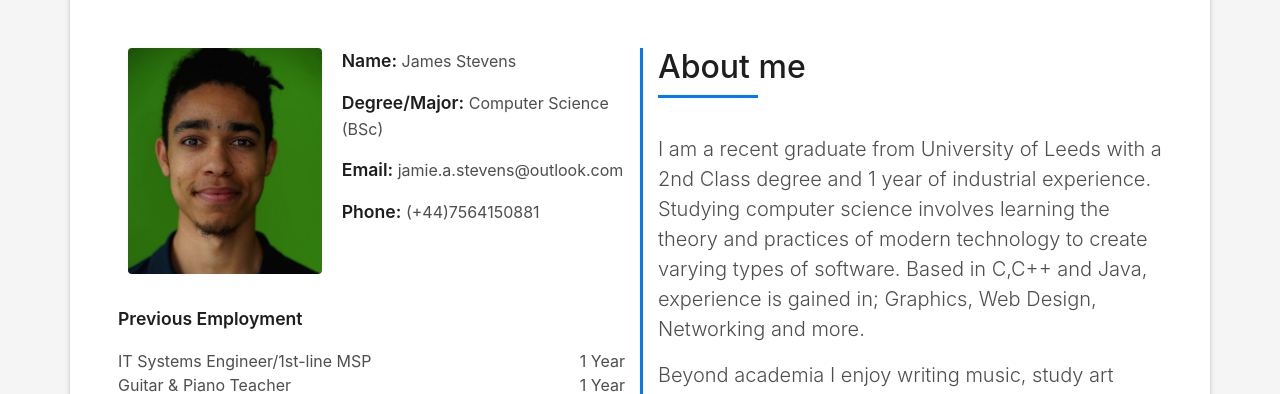
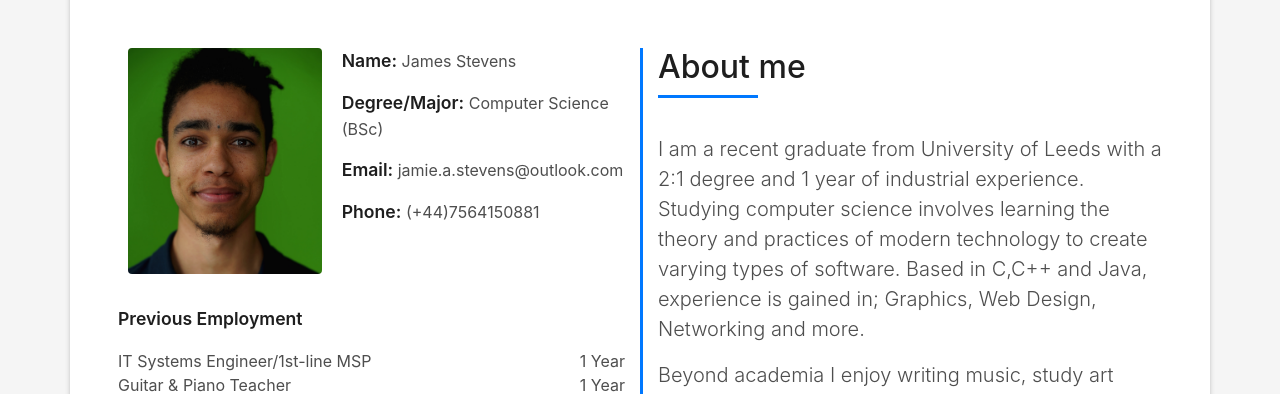
Before and after one commit to JB0t/JB0t.github.io, a plain HTML site: page index.html in a window 1280 px wide. Shown: the part 880-1274 px from the top of the page. Drawn offline with Linux system fonts and the light colour scheme; files whose address does not match are found by name.

Commit message:
updated profile

```diff
--- a/index.html
+++ b/index.html
@@ -123,7 +123,7 @@
                     </h5>
                   </div>
                   <p class="lead">
-                    I am a recent graduate from University of Leeds with a 2nd Class degree and 1 year of industrial experience. Studying computer science involves learning the theory and practices of modern technology to create varying types of software. Based in C,C++ and Java, experience is gained in; Graphics, Web Design, Networking and more.
+                    I am a recent graduate from University of Leeds with a 2:1 degree and 1 year of industrial experience. Studying computer science involves learning the theory and practices of modern technology to create varying types of software. Based in C,C++ and Java, experience is gained in; Graphics, Web Design, Networking and more.
                   </p>
                   <p class="lead">
                     Beyond academia I enjoy writing music, study art design and dance. My passion for both music and dance led me to teach in both fields alongside my other life pursuits.
```
